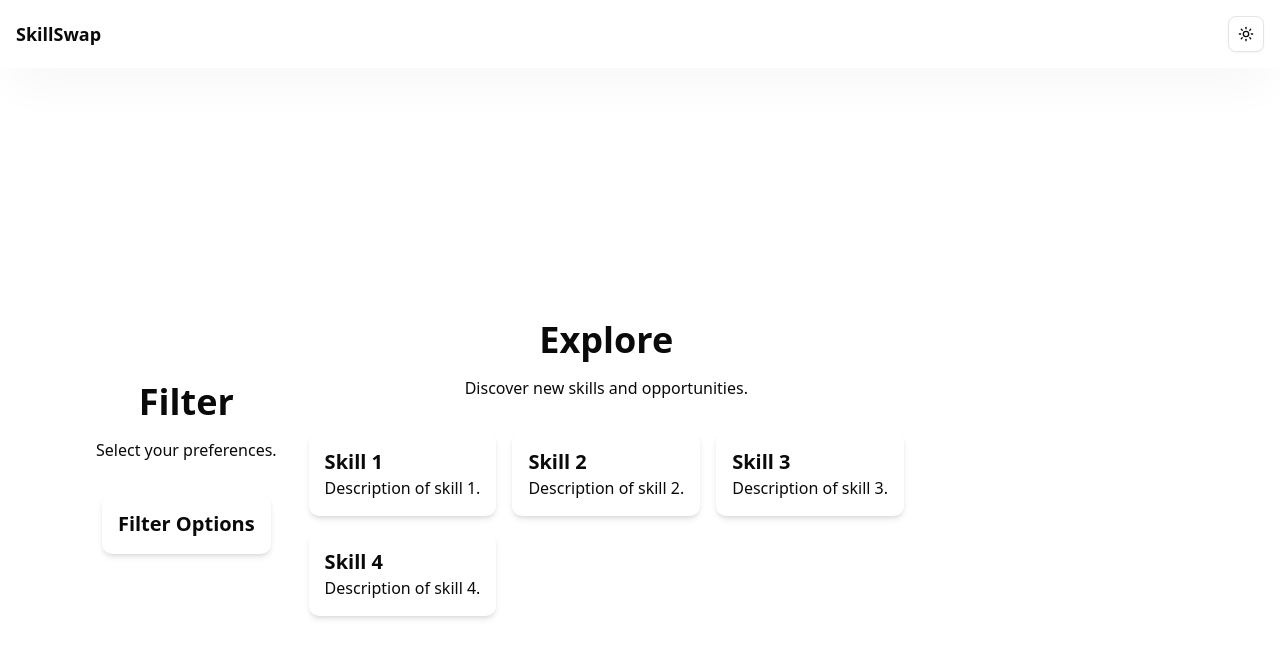
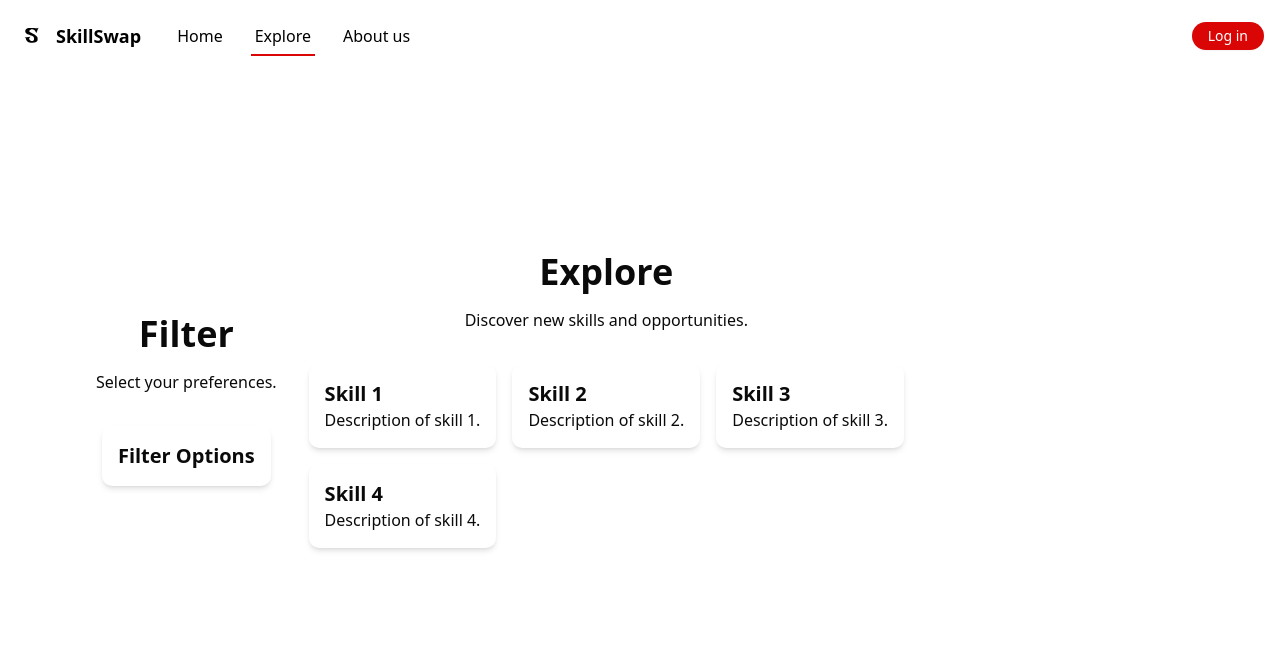
Before and after one commit to lpun-majessica/skill-swap, a Next.js app: page /explore in a window 1280 px wide. Shown: the top 658 px of the page. Built offline with nearby package versions, Linux system fonts and the light colour scheme.

Commit message:
Add navigation bar & logo

```diff
--- a/src/app/layout.js
+++ b/src/app/layout.js
@@ -1,6 +1,7 @@
 import { ModeToggle } from "@/components/common/mode-toggle";
 import "./globals.css";
 import { ThemeProvider } from "@/components/theme-provider";
+import Navbar from "@/components/layout/navbar";
 
 export const metadata = {
   title: "SkillSwap",
@@ -13,14 +14,15 @@ export default function RootLayout({ children }) {
       <head />
       <body>
         <ThemeProvider>
-          <nav>
+          {/* <nav>
             <div className="flex items-center justify-between shadow-2xl shadow-accent p-4 ">
               <div className="text-lg font-bold">SkillSwap</div>
               <div className="flex space-x-4">
                 <ModeToggle />
               </div>
             </div>
-          </nav>
+          </nav> */}
+          <Navbar />
           {children}
         </ThemeProvider>
       </body>
--- /dev/null
+++ b/src/components/layout/navbar.js
@@ -0,0 +1,211 @@
+"use client";
+
+import { useEffect, useState } from "react";
+import Image from "next/image";
+import { Menu, X, Bell } from "lucide-react";
+import Link from "next/link";
+import clsx from "clsx";
+import { usePathname } from "next/navigation";
+import { Button } from "../ui/button";
+
+export default function Navbar() {
+  const [scrolled, setScrolled] = useState(false);
+  const [menuOpen, setMenuOpen] = useState(false);
+  const pathname = usePathname();
+  const [isLoggedIn, setIsLoggedIn] = useState(false); // Toggle for demo purposes
+
+  useEffect(() => {
+    const handleScroll = () => {
+      setScrolled(window.scrollY > 50);
+    };
+
+    window.addEventListener("scroll", handleScroll);
+    return () => window.removeEventListener("scroll", handleScroll);
+  }, []);
+
+  const navItems = [
+    { label: "Home", href: "/" },
+    { label: "Explore", href: "/explore" },
+    { label: "About us", href: "/about" },
+  ];
+
+  // For demo, toggle login state
+  const toggleLogin = () => {
+    setIsLoggedIn(!isLoggedIn);
+  };
+
+  const logoSrc = () => {
+    if (!scrolled) {
+      return "/logo-white.svg"; // Use white logo initially when not scrolled
+    } else {
+      const isDarkMode = window.matchMedia(
+        "(prefers-color-scheme: dark)"
+      ).matches;
+      return isDarkMode ? "/logo-white.svg" : "/logo-dark.svg";
+    }
+  };
+
+  return (
+    <nav
+      className={clsx(
+        "fixed top-0 left-0 w-full z-50 transition-all duration-300 border-b",
+        scrolled
+          ? "bg-white dark:bg-ss-black-717 shadow-md border-gray-200 dark:border-ss-black-131"
+          : "bg-transparent border-transparent"
+      )}
+    >
+      <div className="max-w-7xl mx-auto flex items-center justify-between px-4 py-3 md:py-4">
+        {/* Left: Logo + Nav */}
+        <div className="flex items-center gap-8">
+          {/* Logo */}
+          <div className="flex items-center gap-2">
+            <div className="relative w-8 h-8 flex items-center justify-center">
+              <Image
+                src={logoSrc()}
+                alt="SkillSwap Logo"
+                width={32}
+                height={32}
+                className="w-8 h-8"
+              />
+            </div>
+            <span
+              className={clsx(
+                "font-bold text-lg",
+                scrolled
+                  ? "text-black dark:text-white"
+                  : "text-black dark:text-white"
+              )}
+            >
+              SkillSwap
+            </span>
+          </div>
+
+          {/* Desktop nav */}
+          <div className="hidden md:flex gap-6 items-center">
+            {navItems.map((item) => {
+              const isActive = pathname === item.href;
+              return (
+                <Link
+                  key={item.href}
+                  href={item.href}
+                  className="relative transition px-1 py-2 group text-black dark:text-white focus:outline-none focus:ring-0"
+                >
+                  {item.label}
+                  <span
+                    className={clsx(
+                      "absolute bottom-0 left-0 w-full h-[2px] transition-opacity duration-300",
+                      isActive
+                        ? "bg-ss-red-505 opacity-100"
+                        : "bg-ss-red-505 opacity-0 group-hover:opacity-100"
+                    )}
+                  />
+                </Link>
+              );
+            })}
+          </div>
+        </div>
+
+        {/* Right: Login or User Info */}
+        <div className="hidden md:flex items-center gap-4">
+          {isLoggedIn ? (
+            <>
+              <Link
+                href="/my-network"
+                className="px-4 py-1 bg-ss-red-505 text-white rounded-full hover:bg-red-700 transition"
+              >
+                My Network
+              </Link>
+              <Button
+                variant="ghost"
+                className="text-black dark:text-white p-1 h-auto bg-transparent hover:bg-gray-100 dark:hover:bg-gray-800"
+              >
+                <Bell size={20} />
+              </Button>
+              <div className="w-8 h-8 rounded-full overflow-hidden">
+                <Image
+                  src="/pfp/1.jpeg"
+                  width={100}
+                  height={100}
+                  alt="User Profile"
+                />
+              </div>
+            </>
+          ) : (
+            <Button
+              onClick={toggleLogin}
+              className="px-4 py-1 rounded-full transition text-white bg-ss-red-505 hover:bg-red-700 h-auto border-0"
+            >
+              Log in
+            </Button>
+          )}
+        </div>
+
+        {/* Mobile menu button */}
+        <div className="md:hidden">
+          <Button
+            onClick={() => setMenuOpen(!menuOpen)}
+            variant="ghost"
+            className={clsx(
+              "p-1 h-auto bg-transparent",
+              scrolled
+                ? "text-black dark:text-white hover:bg-gray-100 dark:hover:bg-gray-800"
+                : "text-black dark:text-white hover:bg-black/10 dark:hover:bg-white/10"
+            )}
+          >
+            {menuOpen ? <X size={24} /> : <Menu size={24} />}
+          </Button>
+        </div>
+      </div>
+
+      {/* Mobile menu */}
+      {menuOpen && (
+        <div className="md:hidden px-4 pb-4 flex flex-col gap-4 items-center text-center bg-white dark:bg-black text-black dark:text-white shadow-lg">
+          <div className="w-full pt-2" />
+          {navItems.map((item) => {
+            const isActive = pathname === item.href;
+            return (
+              <Link
+                key={item.href}
+                href={item.href}
+                className={clsx(
+                  "relative group transition py-2 w-full",
+                  isActive && "font-semibold"
+                )}
+              >
+                {item.label}
+                <span
+                  className={clsx(
+                    "absolute bottom-0 left-0 w-full h-[2px] bg-ss-red-505 transition-opacity duration-300",
+                    isActive
+                      ? "opacity-100"
+                      : "opacity-0 group-hover:opacity-100"
+                  )}
+                />
+              </Link>
+            );
+          })}
+          {isLoggedIn ? (
+            <div className="flex flex-col gap-2 items-center w-full mt-2">
+              <Button className="px-4 py-1 bg-ss-red-505 text-white rounded-full hover:bg-red-700 transition w-full h-auto border-0">
+                My Network
+              </Button>
+              <Button
+                variant="ghost"
+                className="text-black dark:text-white h-auto bg-transparent hover:bg-gray-100 dark:hover:bg-gray-800"
+              >
+                <Bell size={20} />
+              </Button>
+            </div>
+          ) : (
+            <Button
+              onClick={toggleLogin}
+              className="px-4 py-1 bg-ss-red-505 text-white rounded-full hover:bg-red-700 transition w-full mt-2 h-auto border-0"
+            >
+              Log in
+            </Button>
+          )}
+        </div>
+      )}
+    </nav>
+  );
+}
--- a/src/components/ui/button.jsx
+++ b/src/components/ui/button.jsx
@@ -1,11 +1,11 @@
-import * as React from "react"
-import { Slot } from "@radix-ui/react-slot"
+import * as React from "react";
+import { Slot } from "@radix-ui/react-slot";
 import { cva } from "class-variance-authority";
 
-import { cn } from "@/lib/utils"
+import { cn } from "@/lib/utils";
 
 const buttonVariants = cva(
-  "inline-flex items-center justify-center gap-2 whitespace-nowrap rounded-md text-sm font-medium transition-all disabled:pointer-events-none disabled:opacity-50 [&_svg]:pointer-events-none [&_svg:not([class*='size-'])]:size-4 shrink-0 [&_svg]:shrink-0 outline-none focus-visible:border-ring focus-visible:ring-ring/50 focus-visible:ring-[3px] aria-invalid:ring-destructive/20 dark:aria-invalid:ring-destructive/40 aria-invalid:border-destructive",
+  "inline-flex hover:cursor-pointer items-center justify-center gap-2 whitespace-nowrap rounded-md text-sm font-medium transition-all disabled:pointer-events-none disabled:opacity-50 [&_svg]:pointer-events-none [&_svg:not([class*='size-'])]:size-4 shrink-0 [&_svg]:shrink-0 outline-none focus-visible:border-ring focus-visible:ring-ring/50 focus-visible:ring-[3px] aria-invalid:ring-destructive/20 dark:aria-invalid:ring-destructive/40 aria-invalid:border-destructive",
   {
     variants: {
       variant: {
@@ -33,23 +33,18 @@ const buttonVariants = cva(
       size: "default",
     },
   }
-)
+);
 
-function Button({
-  className,
-  variant,
-  size,
-  asChild = false,
-  ...props
-}) {
-  const Comp = asChild ? Slot : "button"
+function Button({ className, variant, size, asChild = false, ...props }) {
+  const Comp = asChild ? Slot : "button";
 
   return (
-    (<Comp
+    <Comp
       data-slot="button"
       className={cn(buttonVariants({ variant, size, className }))}
-      {...props} />)
+      {...props}
+    />
   );
 }
 
-export { Button, buttonVariants }
+export { Button, buttonVariants };
```
Also changed, not shown: public/logo-dark.svg (added), public/logo-white.svg (added).
